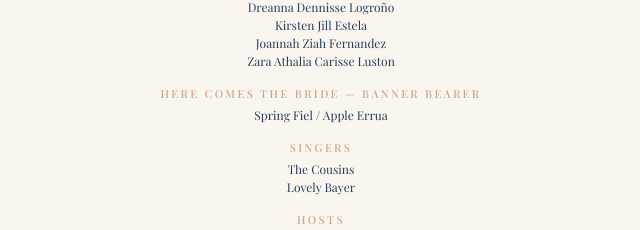
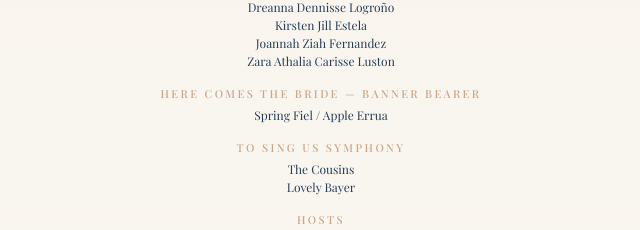
Before and after one commit to Japh09066/wedding-invitation, a Next.js app: page / in a window 1280 px wide. Shown: the part 7615-7845 px from the top of the page, without its empty margins (319-959 px from the left). Built offline with nearby package versions, Linux system fonts and the light colour scheme; no server answers; a web font is replaced by a local one.

Commit message:
Fix: relabel 'Singers' → 'To Sing us Symphony'

```diff
--- a/app/components/EntourageSection.tsx
+++ b/app/components/EntourageSection.tsx
@@ -423,7 +423,7 @@ export default function EntourageSection() {
 
           {/* ===== SINGERS ===== */}
           <motion.div {...fadeUp(0.32)} className="text-center mb-3">
-            <span className={groupLabel}>Singers</span>
+            <span className={groupLabel}>To Sing us Symphony</span>
             {singers.map((name, i) => (
               <p key={i} className={groupName + " mt-0.5"}>{name}</p>
             ))}
```
